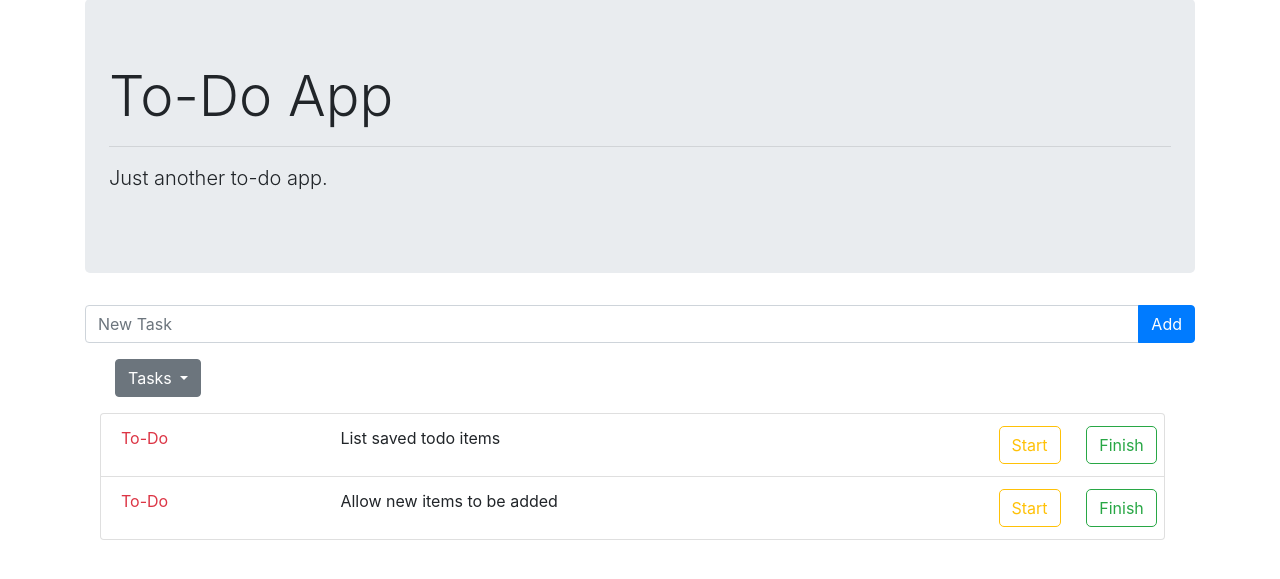
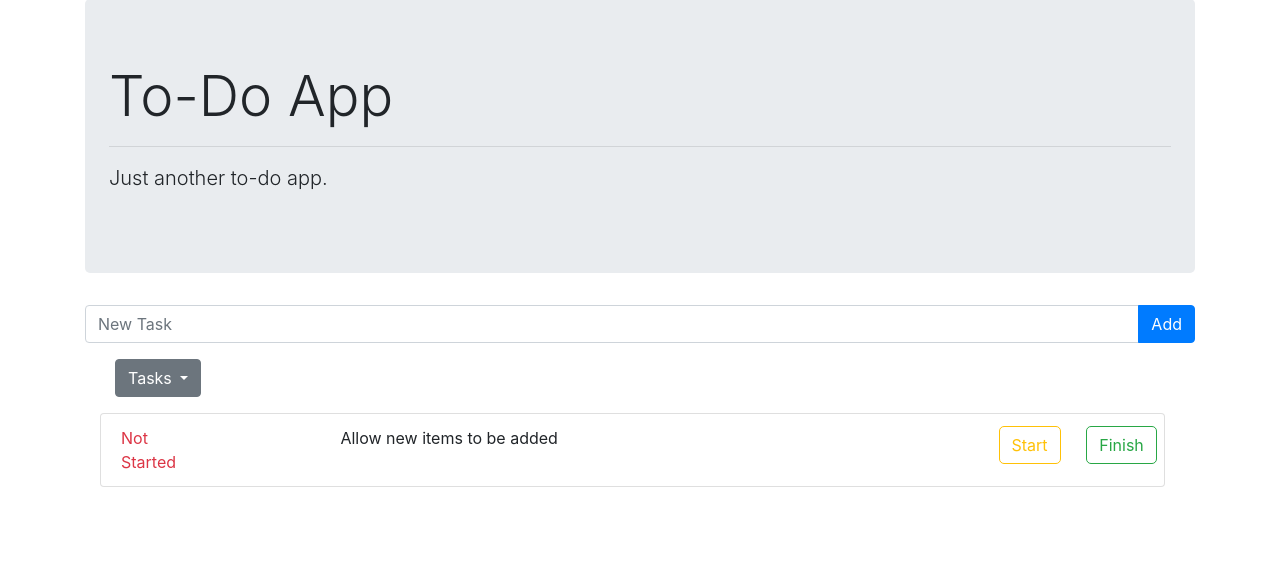
Before and after one commit to lukestern/To-Do-App, a Flask app: page /view/todo in a window 1280 px wide. Shown: the part 81-660 px from the top of the page. Run offline with Flask 2, Linux system fonts and the light colour scheme; some libraries are stand-ins or nearby versions.

Commit message:
PR updates. Dedupe html, remove un-unique ids

```diff
--- a/todo_app/app.py
+++ b/todo_app/app.py
@@ -7,8 +7,8 @@ app = Flask(__name__)
 app.config.from_object(Config)
 
 @app.route('/')
-def index(all=True):
-    return render_template('index.html', tasks = get_items(), all=all)
+def index():
+    return render_template('index.html', tasks = get_items())
 
 @app.route('/sortby/<sort>')
 def sortby(sort):
--- a/todo_app/templates/index.html
+++ b/todo_app/templates/index.html
@@ -12,7 +12,7 @@
         <div class="input-group mb-3">
           <input type="text" id="new_task" name="new_task" class="form-control" required placeholder="New Task" >
           <div class="input-group-append">
-            <button class="btn btn-primary" type="submit" id="button" value="Submit">Add</button>
+            <button class="btn btn-primary" type="submit" id="newTaskButton" value="Submit">Add</button>
           </div>
         </div>
     </form>
@@ -21,7 +21,7 @@
     <div class="col-12 mb-3">
       <ul class="list-group list-group-horizontal col-4 mb-3">
         <div class="dropdown col-4">
-          <button class="btn btn-secondary dropdown-toggle" type="button" id="dropdownMenuButton" data-toggle="dropdown" aria-haspopup="true" aria-expanded="false">
+          <button class="btn btn-secondary dropdown-toggle" type="button" id="filterDropdownMenuButton" data-toggle="dropdown" aria-haspopup="true" aria-expanded="false">
             Tasks
           </button>
           <div class="dropdown-menu mb-3" aria-labelledby="dropdownMenuButton">
@@ -33,7 +33,7 @@
         </div>
         {% if all %}
         <div class="dropdown col-4">
-          <button class="btn btn-secondary dropdown-toggle" type="button" id="dropdownMenuButton" data-toggle="dropdown" aria-haspopup="true" aria-expanded="false">
+          <button class="btn btn-secondary dropdown-toggle" type="button" id="sortDropdownMenuButton" data-toggle="dropdown" aria-haspopup="true" aria-expanded="false">
             Sort By
           </button>
           <div class="dropdown-menu mb-3" aria-labelledby="dropdownMenuButton">
@@ -46,72 +46,52 @@
       <ul class="list-group mb-0">
         <ul class="list-group col-12 mb-2">
         {% for task in tasks %}
-          {% if 'Not Started' in task.status %}
         <li class="list-group-item">
           <div class="row justify-content-between">
-              <div class="col-sm-1 text-danger" style="border-radius: 5px;">To-Do</div>
+            {% if 'Not Started' in task.status %}
+            <div class="col-sm-1 text-danger" style="border-radius: 5px;">{{ task.status }}</div>
+            {% elif 'In Progress' in task.status %}
+            <div class="col-sm-1 text-warning" style="border-radius: 5px;">{{ task.status }}</div>
+            {% elif 'Complete' in task.status %}
+            <div class="col-sm-1 text-success" style="border-radius: 5px;">{{ task.status }}</div>
+            {% endif %}
             <div class="col-sm-6" style="border-radius: 5px;">{{ task.title }}</div>
             <div class="col-sm-2">
               <div class='row'>
                 <div class="col-8 col-sm-6">
+                  {% if 'Not Started' in task.status %}
                   <form action="/start/{{ task.id }}">
-                      <button class="btn btn-outline-warning" style="border-radius: 5px;" type="submit" id="button" value="Submit">Start</button>
+                      <button class="btn btn-outline-warning" style="border-radius: 5px;" type="submit" value="Submit">Start</button>
                     </form>
                   </div>
                   <div class="col-4 col-sm-6">
                     <form action="/finish/{{ task.id }}">
-                      <button class="btn btn-outline-success" style="border-radius: 5px;" type="submit" id="button" value="Submit">Finish</button>
+                      <button class="btn btn-outline-success" style="border-radius: 5px;" type="submit" value="Submit">Finish</button>
                     </form>
+                    {% elif 'In Progress' in task.status %}
+                    <form action="/stop/{{ task.id }}">
+                      <button class="btn btn-outline-danger" style="border-radius: 5px;" type="submit" value="Submit">Stop</button>
+                    </form>
+                  </div>
+                  <div class="col-4 col-sm-6">
+                    <form action="/finish/{{ task.id }}">
+                      <button class="btn btn-outline-success" style="border-radius: 5px;" type="submit" value="Submit">Finish</button>
+                    </form>
+                    {% elif 'Complete' in task.status %}
+                    <form action="/start/{{ task.id }}">
+                      <button class="btn btn-outline-warning" style="border-radius: 5px;" type="submit" value="Submit">Start</button>
+                    </form>
+                  </div>
+                  <div class="col-4 col-sm-6">
+                    <form action="/delete/{{ task.id }}">
+                      <button class="btn btn-outline-secondary" style="border-radius: 5px;" type="submit" value="Submit">Delete</button>
+                    </form>
+                    {% endif %}
                   </div>
                 </div>
               </div>
             </div>
           </li>
-          {% endif %}
-          {% if 'In Progress' in task.status %}
-          <li class="list-group-item">
-            <div class="row justify-content-between">
-              <div class="col-sm-1 text-warning" style="border-radius: 5px;">Pending</div>
-              <div class="col-sm-6" style="border-radius: 5px;">{{ task.title }}</div>
-              <div class="col-sm-2">
-                <div class='row'>
-                  <div class="col-8 col-sm-6">
-                    <form action="/stop/{{ task.id }}">
-                      <button class="btn btn-outline-danger" style="border-radius: 5px;" type="submit" id="button" value="Submit">Stop</button>
-                    </form>
-                  </div>
-                  <div class="col-4 col-sm-6">
-                    <form action="/finish/{{ task.id }}">
-                      <button class="btn btn-outline-success" style="border-radius: 5px;" type="submit" id="button" value="Submit">Finish</button>
-                    </form>
-                  </div>
-                </div>
-              </div>
-            </div>
-          </li>
-          {% endif %}
-          {% if 'Complete' in task.status %}
-          <li class="list-group-item">
-            <div class="row justify-content-between">
-              <div class="col-sm-1 text-success" style="border-radius: 5px;">Done</div>
-              <div class="col-sm-6" style="border-radius: 5px;">{{ task.title }}</div>
-              <div class="col-sm-2">
-                <div class='row'>
-                  <div class="col-8 col-sm-6">
-                    <form action="/start/{{ task.id }}">
-                      <button class="btn btn-outline-warning" style="border-radius: 5px;" type="submit" id="button" value="Submit">Start</button>
-                    </form>
-                  </div>
-                  <div class="col-4 col-sm-6">
-                    <form action="/delete/{{ task.id }}">
-                      <button class="btn btn-outline-secondary" style="border-radius: 5px;" type="submit" id="button" value="Submit">Delete</button>
-                    </form>
-                  </div>
-                </div>
-              </div>
-            </div>
-          </li>
-          {% endif %}
           {% endfor %}
         </ul>
       </ul>
```
Lines whose indentation alone changed are shown as unchanged.
